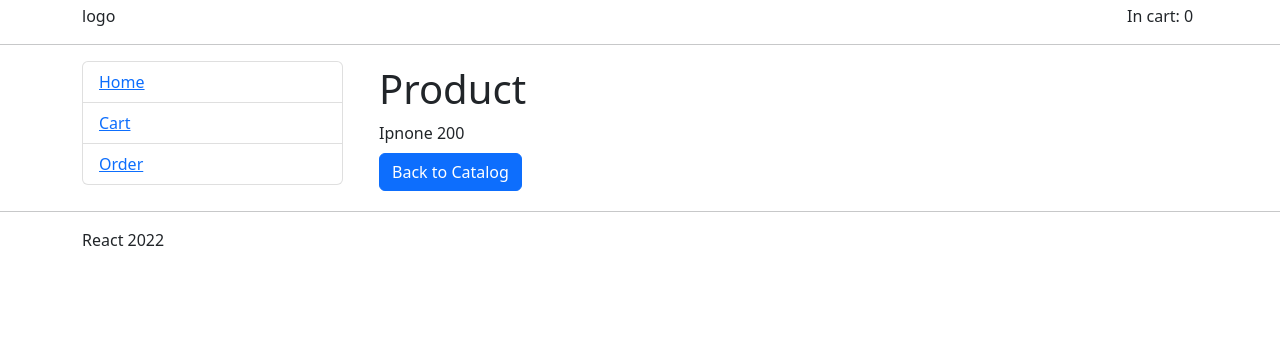
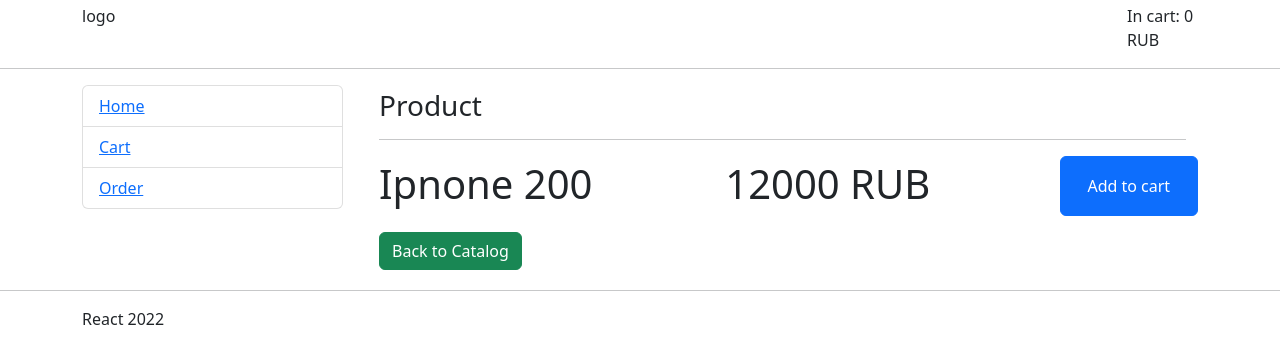
Before and after one commit to Eltach00/react-course, a React app: page /product/100 in a window 1280 px wide. Shown: the top 364 px of the page. Built offline with nearby package versions, Linux system fonts and the light colour scheme.

Commit message:
store-cart updated

```diff
--- a/src/App.js
+++ b/src/App.js
@@ -6,15 +6,17 @@
 import E404 from './views/E404'
 import Home from './views/Home'
 import Product from './views/Product'
+import { useStore } from './hooks/useStore'
 
 export default function () {
+  const [cart] = useStore('cart')
   return (
     <>
       <header>
         <div className="container mt-1">
           <div className="row justify-content-between">
             <div className="col">logo</div>
-            <div className="col col-1">In cart: 0</div>
+            <div className="col col-1">In cart: {cart.total} RUB</div>
           </div>
         </div>
         <hr />
--- a/src/store/store-cart.js
+++ b/src/store/store-cart.js
@@ -6,22 +6,33 @@
     this.rootStore = rootStore
   }
 
+  items = []
+
   get total() {
-    return this.products.reduce(
-      (sum, prod) => (sum += prod.price * prod.cnt),
-      0
+    const { products } = this.rootStore.products
+
+    this.items.forEach((el) =>
+      products.forEach((pr) => {
+        if (el.id === pr.id) {
+          el.price = pr.price
+        }
+      })
     )
+    return this.items.reduce((acc, el) => (acc += el.price * el.cnt), 0)
   }
 
-  change = (id, cnt) => {
-    let product = this.products.find((pr) => pr.id == id)
+  add = (product) => {
+    this.items.push(product)
+  }
+  // change = (id, cnt) => {
+  //   let product = this.products.find((pr) => pr.id == id)
 
-    if (product !== undefined) {
-      product.cnt = Math.max(1, Math.min(product.rest, cnt))
-    }
-  }
+  //   if (product !== undefined) {
+  //     product.cnt = Math.max(1, Math.min(product.rest, cnt))
+  //   }
+  // }
 
-  remove = (id) => {
-    this.products = this.products.filter((pr) => pr.id !== id)
-  }
+  // remove = (id) => {
+  //   this.products = this.products.filter((pr) => pr.id !== id)
+  // }
 }
--- a/src/store/store-products.js
+++ b/src/store/store-products.js
@@ -8,14 +8,16 @@
 
   products = productsStub()
 
-  get total() {
-    return this.products.reduce(
-      (sum, prod) => (sum += prod.price * prod.cnt),
-      0
-    )
+  getItem = (id) => {
+    return this.products.find((pr) => pr.id == id)
   }
 
-  add = () => {}
+  // get total() {
+  //   return this.products.reduce(
+  //     (sum, prod) => (sum += prod.price * prod.cnt),
+  //     0
+  //   )
+  // }
 
   change = (id, cnt) => {
     let product = this.products.find((pr) => pr.id == id)
--- a/src/views/Cart.js
+++ b/src/views/Cart.js
@@ -5,7 +5,8 @@
 import { Link } from 'react-router-dom'
 
 export default observer(function Cart({}) {
-  const [cart] = useStore('cart')
+  const [productStore] = useStore('products')
+
   return (
     <div className="container">
       <h1>Cart</h1>
@@ -19,7 +20,7 @@
             <th>Cnt</th>
             <th>Total</th>
           </tr>
-          {cart.products.map((pr, i) => (
+          {productStore.products.map((pr, i) => (
             <tr key={pr.id}>
               <td>{i + 1}</td>
               <td>{pr.title}</td>
@@ -28,20 +29,20 @@
                 <MinMax
                   max={pr.rest}
                   current={pr.cnt}
-                  onChange={(cnt) => cart.change(pr.id, cnt)}
+                  onChange={(cnt) => {} /*cart.change(pr.id, cnt)*/}
                 />
               </td>
               <td>{pr.price * pr.cnt}</td>
               <td>
                 <button
                   className="btn btn-danger btn-sm"
-                  onClick={() => cart.remove(pr.id)}
+                  // onClick={() => cart.remove(pr.id)}
                 >
                   Delete
                 </button>
                 <button
                   className="btn btn-primary  btn-sm"
-                  onClick={() => cart.change(pr.id, pr.rest)}
+                  // onClick={() => cart.change(pr.id, pr.rest)}
                 >
                   All
                 </button>
@@ -55,9 +56,7 @@
             <td></td>
             <td></td>
             <td></td>
-            <td>
-              <strong>{cart.total}</strong>
-            </td>
+            <td>{/* <strong>{cart.total}</strong> */}</td>
           </tr>
         </tbody>
       </table>
--- a/src/views/Product.js
+++ b/src/views/Product.js
@@ -4,16 +4,28 @@
 import { useStore } from '../hooks/useStore'
 
 export default observer(function Product({}) {
+  const [cart] = useStore('cart')
+
   const [productStore] = useStore('products')
-  const { id: param } = useParams()
-  const product = productStore.products.find((pr) => pr.id == param)
+  const { id } = useParams()
+  const product = productStore.getItem(id)
 
   return (
     <div className="container mt-1 mb-1">
-      <h1>Product</h1>
-      <div className="mt-1 mb-2">{product.title}</div>
+      <h3>Product</h3>
+      <hr />
+      <div className="row justify-content-between">
+        <h1 className="col mt-1 mb-2">{product.title}</h1>
+        <h1 className="col mt-1 mb-2">{product.price} RUB</h1>
+        <button
+          className="col col-2 btn btn-primary"
+          onClick={() => cart.add(product)}
+        >
+          Add to cart
+        </button>
+      </div>
       <div>
-        <Link className="btn btn-primary" to="/">
+        <Link className="btn btn-success mt-3" to="/">
           Back to Catalog
         </Link>
       </div>
```
